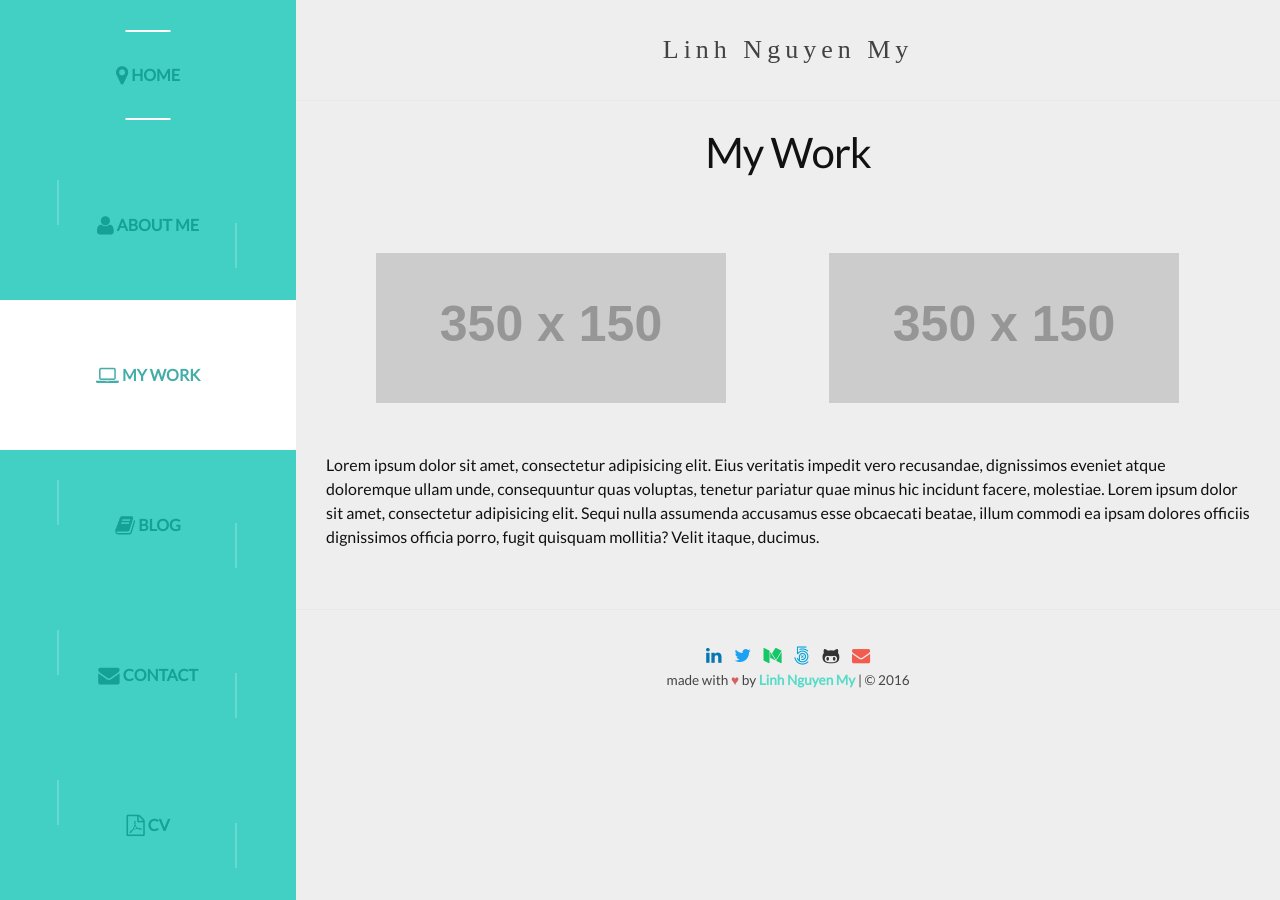
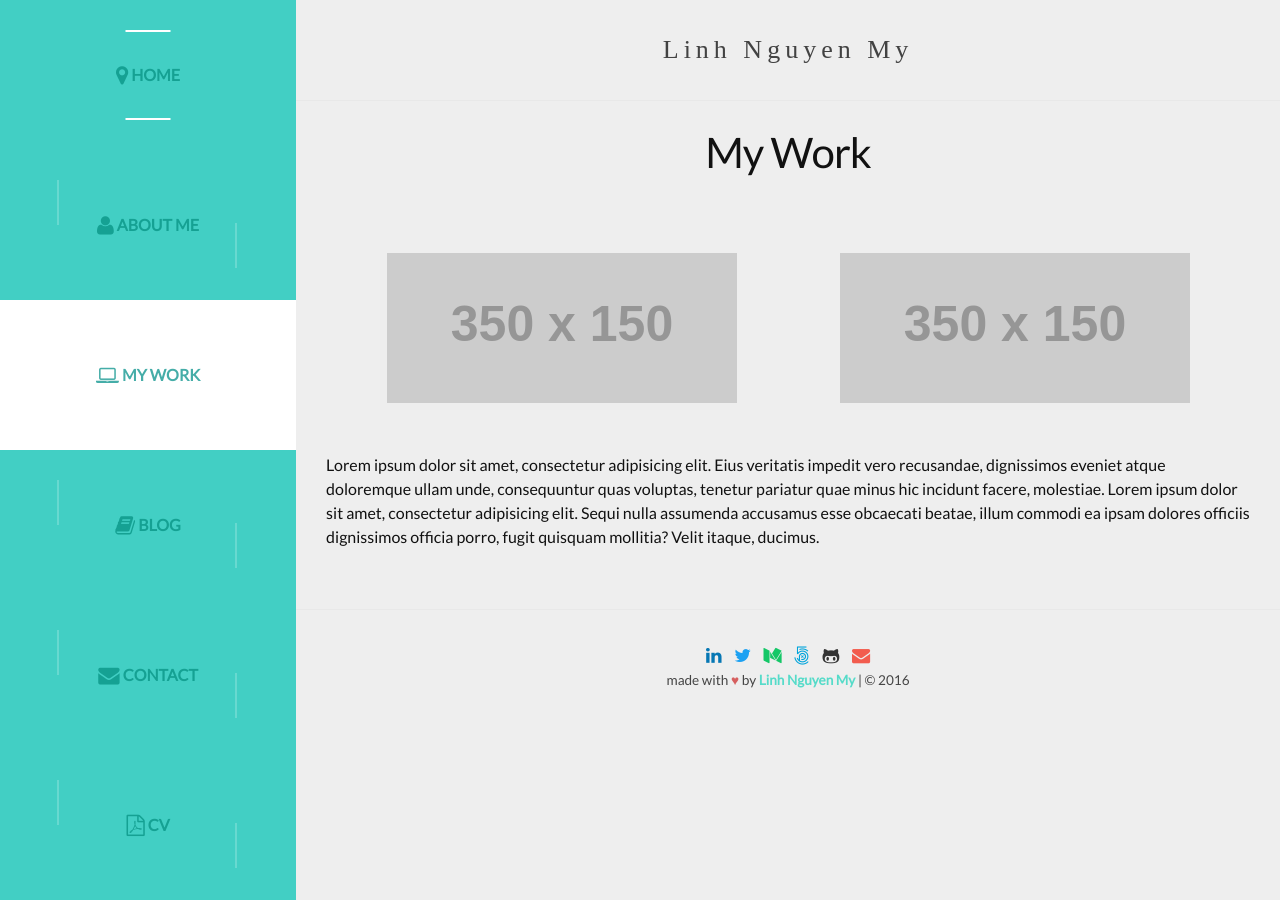
Before and after one commit to pinglinh/pinglinh.com, a Jekyll site: the page built from mywork.html, in a window 1280 px wide. Built offline with Jekyll 4.4.1, drawn with Linux system fonts in a browser that asks for light colours; some web fonts are replaced.

Commit message:
Centered work page placeholders

```diff
--- a/_sass/_layout.scss
+++ b/_sass/_layout.scss
@@ -328,6 +328,7 @@
   margin: 50px;
   text-align: center;
   display: inline-block;
+  position: relative;
 }
 
 
--- a/mywork.html
+++ b/mywork.html
@@ -4,6 +4,6 @@
 permalink: /mywork/
 ---
 
-<img class="work-preview" src="http://placehold.it/350x150"> <img class="work-preview" src="http://placehold.it/350x150">
+<center><img class="work-preview" src="http://placehold.it/350x150"> <img class="work-preview" src="http://placehold.it/350x150"> </center>
 
 <p>Lorem ipsum dolor sit amet, consectetur adipisicing elit. Eius veritatis impedit vero recusandae, dignissimos eveniet atque doloremque ullam unde, consequuntur quas voluptas, tenetur pariatur quae minus hic incidunt facere, molestiae. Lorem ipsum dolor sit amet, consectetur adipisicing elit. Sequi nulla assumenda accusamus esse obcaecati beatae, illum commodi ea ipsam dolores officiis dignissimos officia porro, fugit quisquam mollitia? Velit itaque, ducimus.</p>
```
